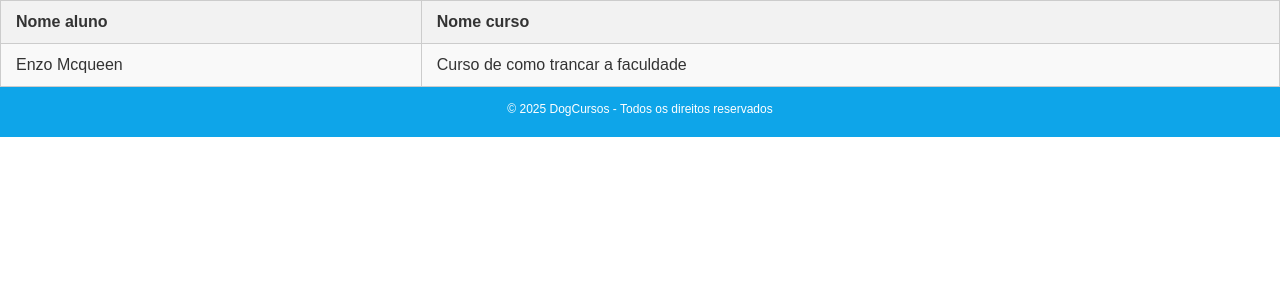
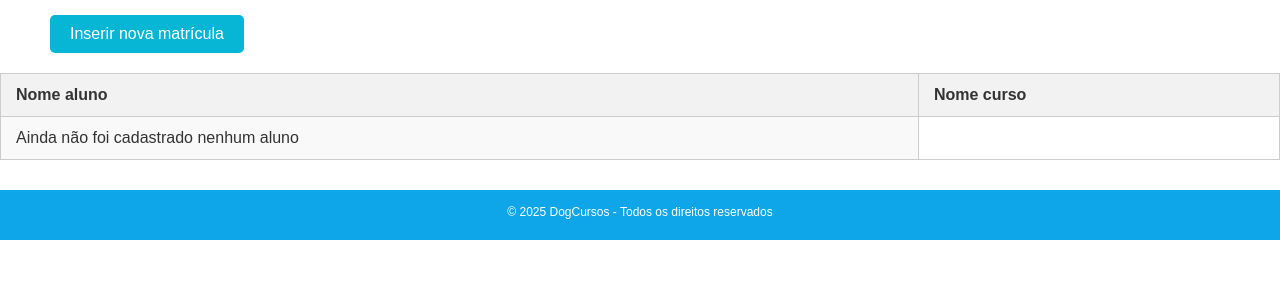
Before and after one commit to ProjetoWeb-Serv/Projeto, a PHP site: page /matriculas in a window 1280 px wide. Shown: the part 120-420 px from the top of the page. Run offline with PHP 8.4, Linux system fonts and the light colour scheme.

Commit message:
feat: adicionada as matriculas também

```diff
--- a/controllers/matriculas.controller.php
+++ b/controllers/matriculas.controller.php
@@ -3,9 +3,27 @@
     if($acao == 'listar'){
 
         $acao = 'matriculas';
-    }else if($acao == 'cadastrar'){
+
+    }elseif($acao == 'cadastrar'){
 
         $acao = 'inserir_matricula';
+
+    }elseif($acao == 'gravar'){
+
+        $nome_aluno = $_POST['nome_aluno'];
+        $nome_curso = $_POST['nome_curso'];
+
+        if($_SERVER['REQUEST_METHOD'] === 'POST'){
+
+            if(!empty($nome_aluno) && !empty($nome_curso)){
+                $_SESSION['matriculas'][] = [
+                    'nome_aluno' => $nome_aluno,
+                    'nome_curso' => $nome_curso
+                ];
+            }
+        }
+
+        header('Location: /matriculas');
     }
 
     require_once("views.php");
--- a/css/style.css
+++ b/css/style.css
@@ -7,6 +7,7 @@
 html {
     -webkit-text-size-adjust: 100%;
     text-size-adjust: 100%;
+    height: 100%;
 }
 
 body {
@@ -16,6 +17,11 @@ body {
     min-height: 100vh;
     display: flex;
     flex-direction: column;
+    height: 100%;
+}
+
+main {
+    flex: 1;
 }
 
 header{
@@ -112,8 +118,9 @@ footer {
 
 table {
     width: 100%;
-    border-collapse: collapse; /* Une as bordas da tabela */
+    border-collapse: collapse;
     font-family: Arial, sans-serif;
+    margin-bottom: 30px;
 }
 
 th, td {
@@ -129,11 +136,11 @@ th {
 }
 
 tr:nth-child(even) {
-    background-color: #f9f9f9; /* Linhas alternadas */
+    background-color: #f9f9f9;
 }
 
 tr:hover {
-    background-color: #e0f7fa; /* Highlight ao passar o mouse */
+    background-color: #e0f7fa;
 }
 
 td:first-child {
--- a/views/alunos.view.php
+++ b/views/alunos.view.php
@@ -16,7 +16,7 @@
                 echo '<td>'.$aluno['data_nascimento'].'</td></tr>';
             }
         }else{
-            echo '<tr><td>Ainda não foi cadastrado nenhum aluno</td>,</tr>';
+            echo '<tr><td>Ainda não foi cadastrado nenhum aluno</td></tr>';
         }
     ?>
 </table>
--- a/views/cursos.view.php
+++ b/views/cursos.view.php
@@ -16,7 +16,7 @@
                 echo '<td>'.$curso['carga_horaria'].'</td></tr>';
             }
         }else{
-            echo '<tr><td>Ainda não foi cadastrado nenhum curso</td>,</tr>';
+            echo '<tr><td>Ainda não foi cadastrado nenhum curso</td></tr>';
         }
     ?>
 </table>
--- a/views/matriculas.view.php
+++ b/views/matriculas.view.php
@@ -1,3 +1,8 @@
+<div class="button_curso">
+    <a href="/matriculas/cadastrar">
+        <button>Inserir nova matrícula</button>
+    </a>
+</div>
 <table style="border: 1px solid #ccc; width: 100%">
     <tr>
         <th>Nome aluno</th>
@@ -5,7 +10,13 @@
     </tr>
 
     <?php
-        echo '<tr><td>Enzo Mcqueen</td>';    //coloquem a implementação do mockup aqui de algum jeito lindões
-        echo '<td>Curso de como trancar a faculdade</td></tr>';
+    if(isset($_SESSION['matriculas'])){
+            foreach($_SESSION['matriculas'] as $aluno){
+                echo '<tr><td>'.$aluno['nome_aluno'].'</td>';
+                echo '<td>'.$aluno['nome_curso'].'</td></tr>';
+            }
+        }else{
+            echo '<tr><td>Ainda não foi cadastrado nenhum aluno</td></tr>';
+    }
     ?>
 </table>
```
Also changed, not shown: views/inserir_matricula.view.php (+19 -18 lines).
